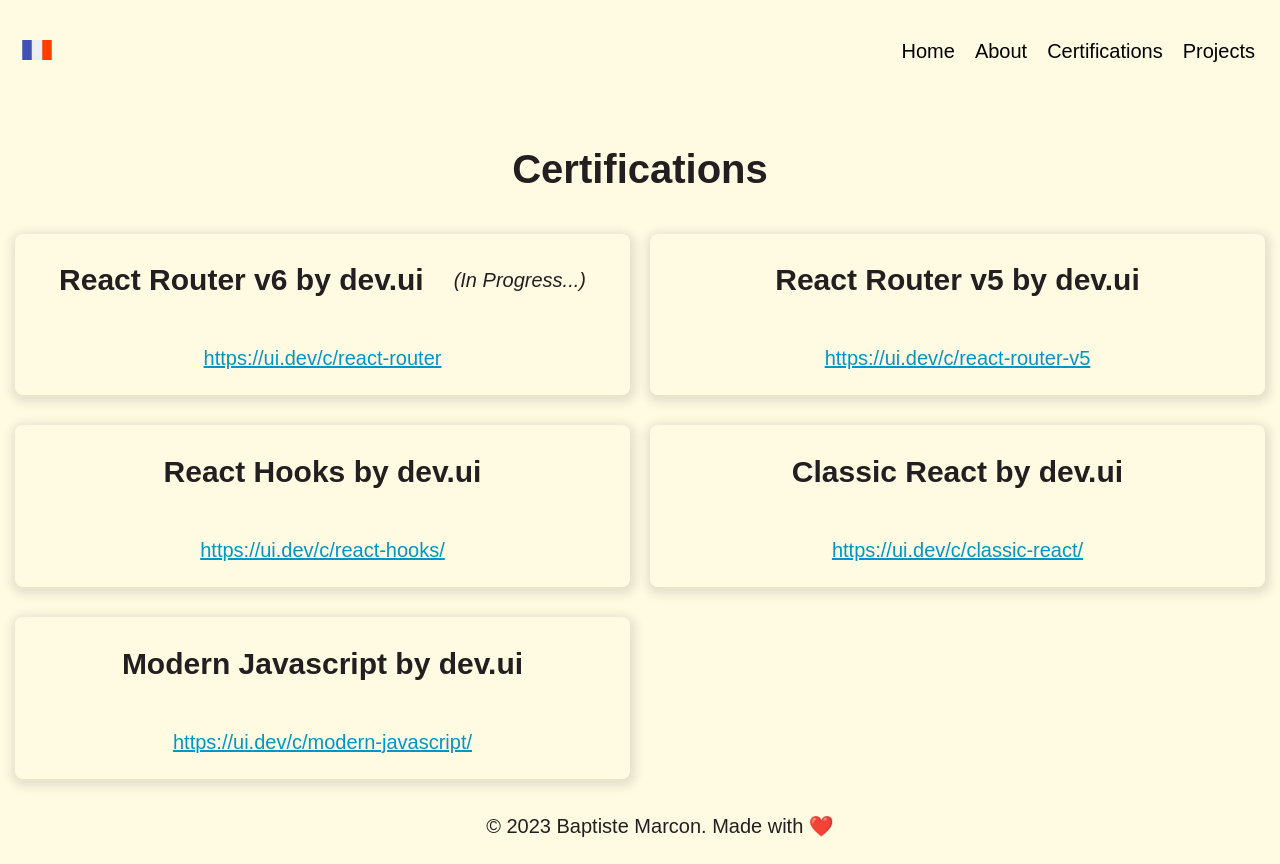
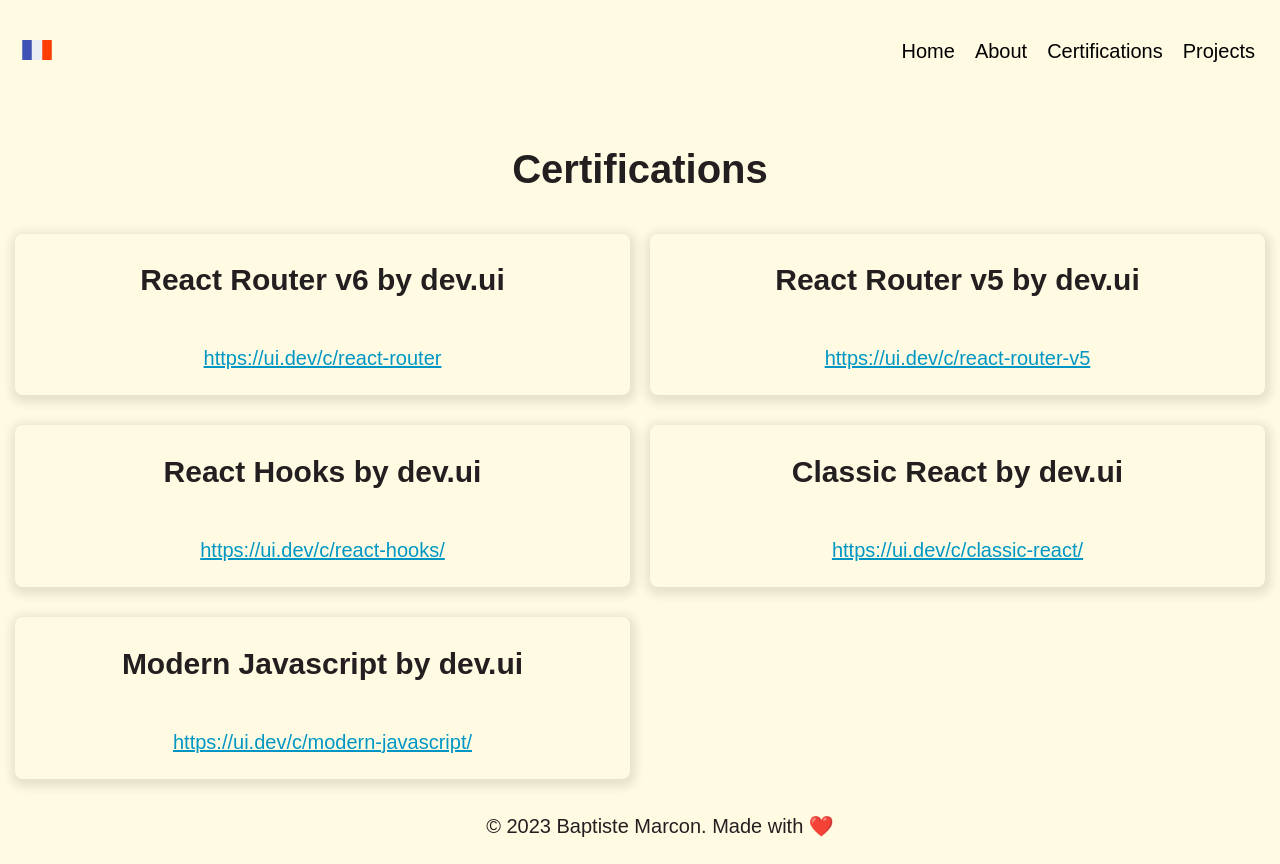
Before and after one commit to baptistemcn/personnal-website, a React (Vite) app: page /en/certifications in a window 1280 px wide. Built offline with nearby package versions, Linux system fonts and the light colour scheme.

Commit message:
refactor(certificate): adjust types && logic

```diff
--- a/src/components/certificate/Certificate.tsx
+++ b/src/components/certificate/Certificate.tsx
@@ -6,10 +6,10 @@
   const { t } = useTranslation();
   return (
     <>
-      {certificates.map((cert, index) => (
+      {certificates?.map((cert, index) => (
         <article className="certificate" key={index}>
-          {cert.finished && <h2>{cert.name}</h2>}
-          {!cert.finished && (
+          {!cert.inProgress && <h2>{cert.name}</h2>}
+          {cert.inProgress && (
             <div>
               <h2>{cert.name}</h2>
               <span>({t("certifications.inProgress.label")})</span>
--- a/src/types/certificates.interface.ts
+++ b/src/types/certificates.interface.ts
@@ -1,11 +1,11 @@
 export interface CertificatesProps {
-  certificates: Array<CertificatesItems>;
+  certificates?: Array<CertificatesItems>;
 }
 
 export interface CertificatesItems {
   name: string;
   link: string;
-  finished?: boolean;
+  inProgress?: boolean;
   download?: string;
   label?: string;
 }
```
Also changed, not shown: 1 other file (tests, documents, lock files or other folders).
